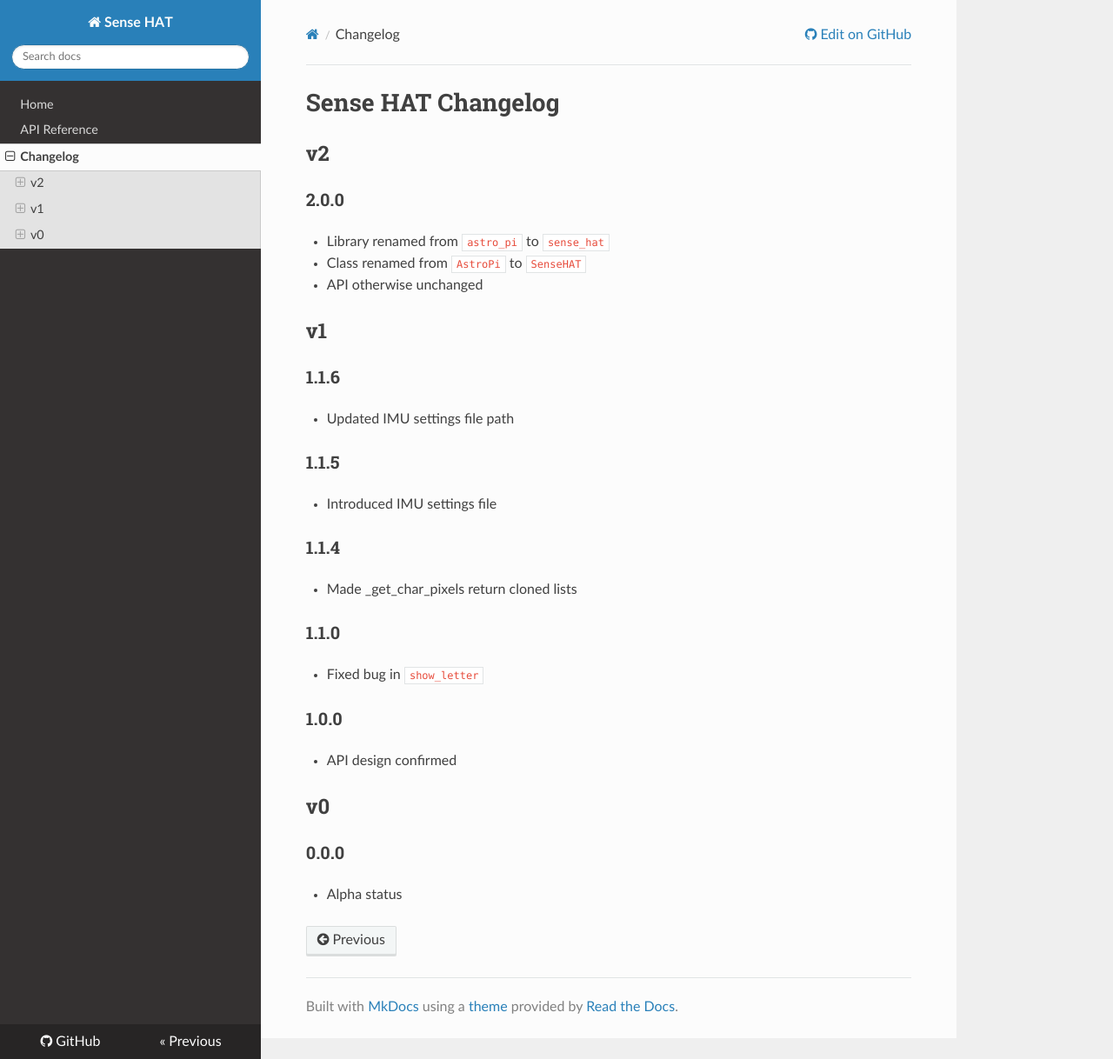
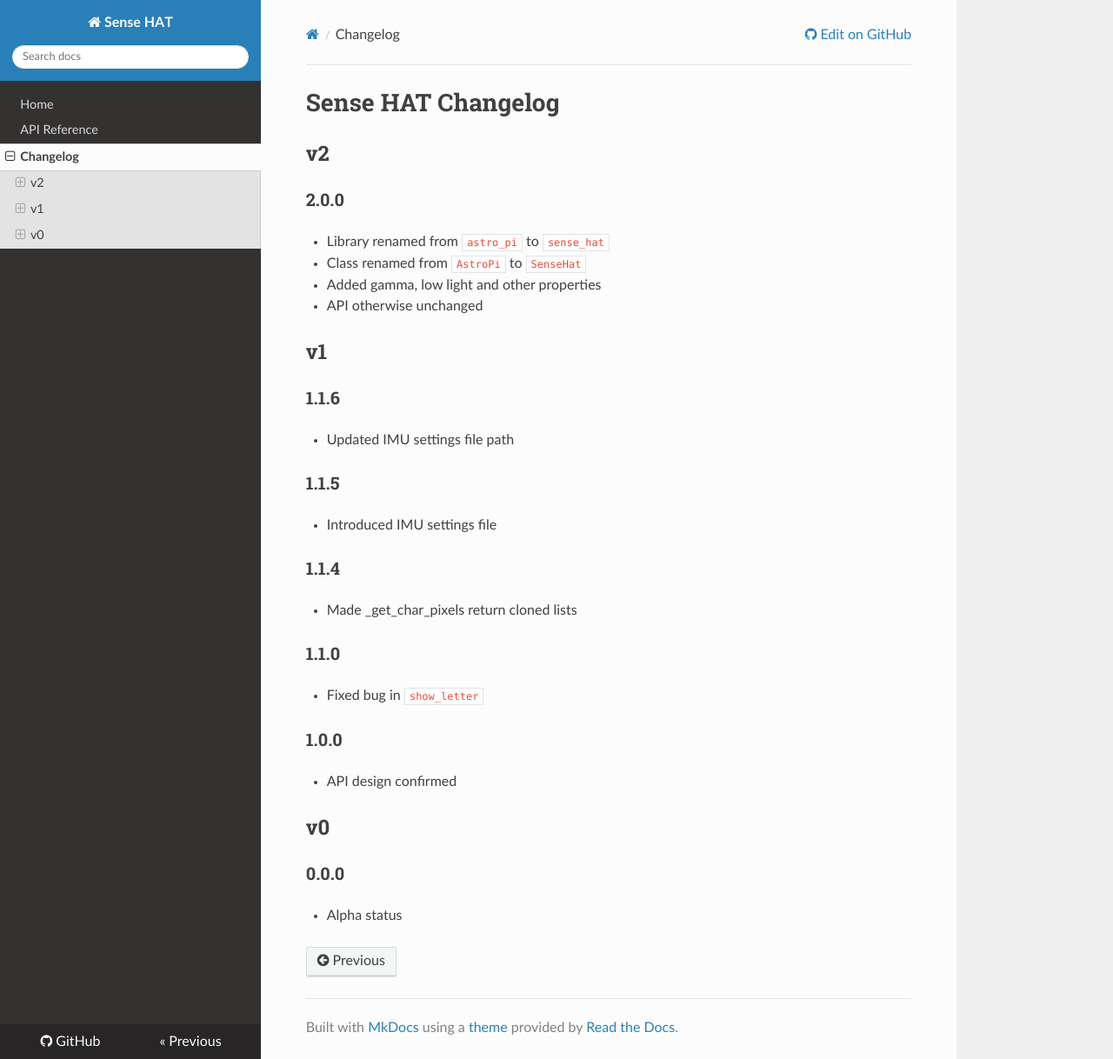
Before and after one commit to astro-pi/python-sense-hat, an MkDocs documentation site: the page built from docs/changelog.md, in a window 1280 px wide and 1218 px high. Shown: the whole window at 87% size. Built offline with MkDocs 1.6.1, drawn with Linux system fonts in a browser that asks for light colours; nearby versions of some CDN libraries; old or Windows-style settings are respelled for this version of MkDocs.

```diff
--- a/docs/changelog.md
+++ b/docs/changelog.md
@@ -5,7 +5,8 @@
 ### 2.0.0
 
 - Library renamed from `astro_pi` to `sense_hat`
-- Class renamed from `AstroPi` to `SenseHAT`
+- Class renamed from `AstroPi` to `SenseHat`
+- Added gamma, low light and other properties
 - API otherwise unchanged
 
 ## v1
```
Also changed, not shown: docs/index.md (+1 -0 lines), README.rst.
